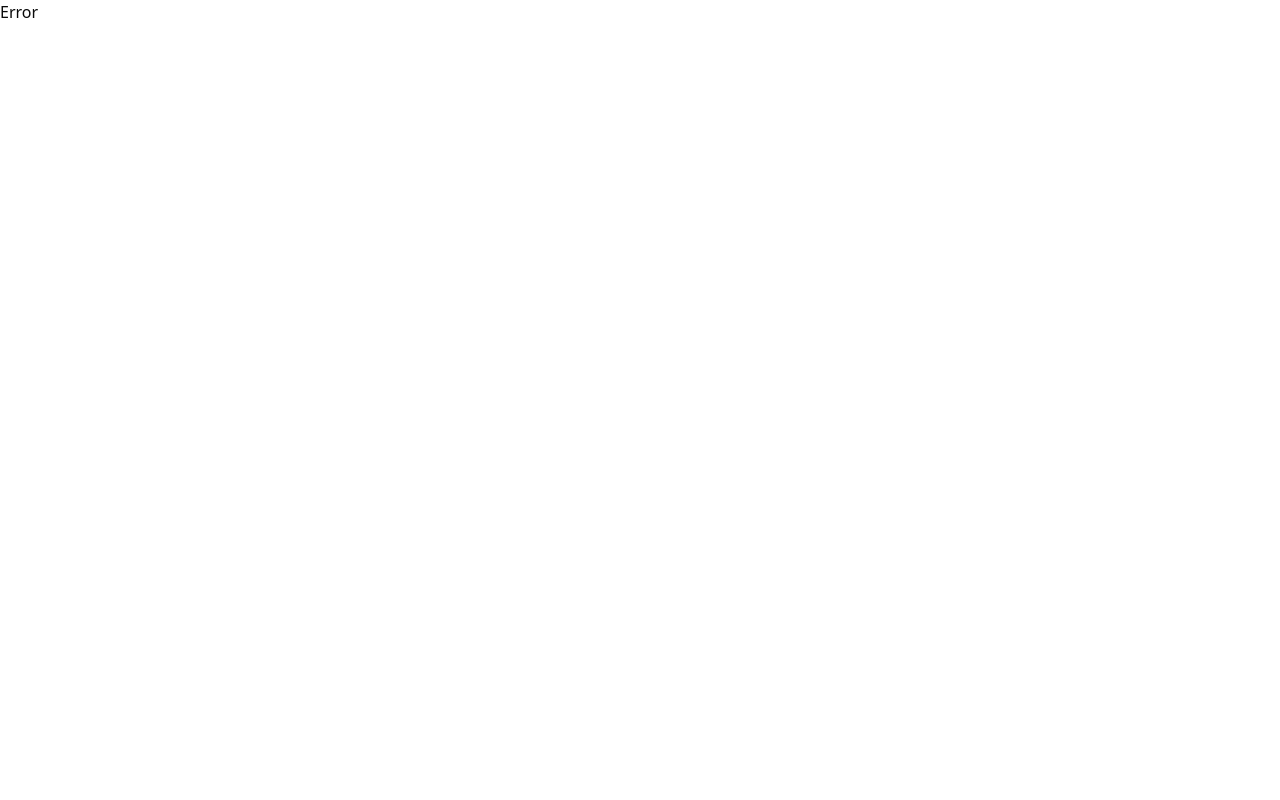
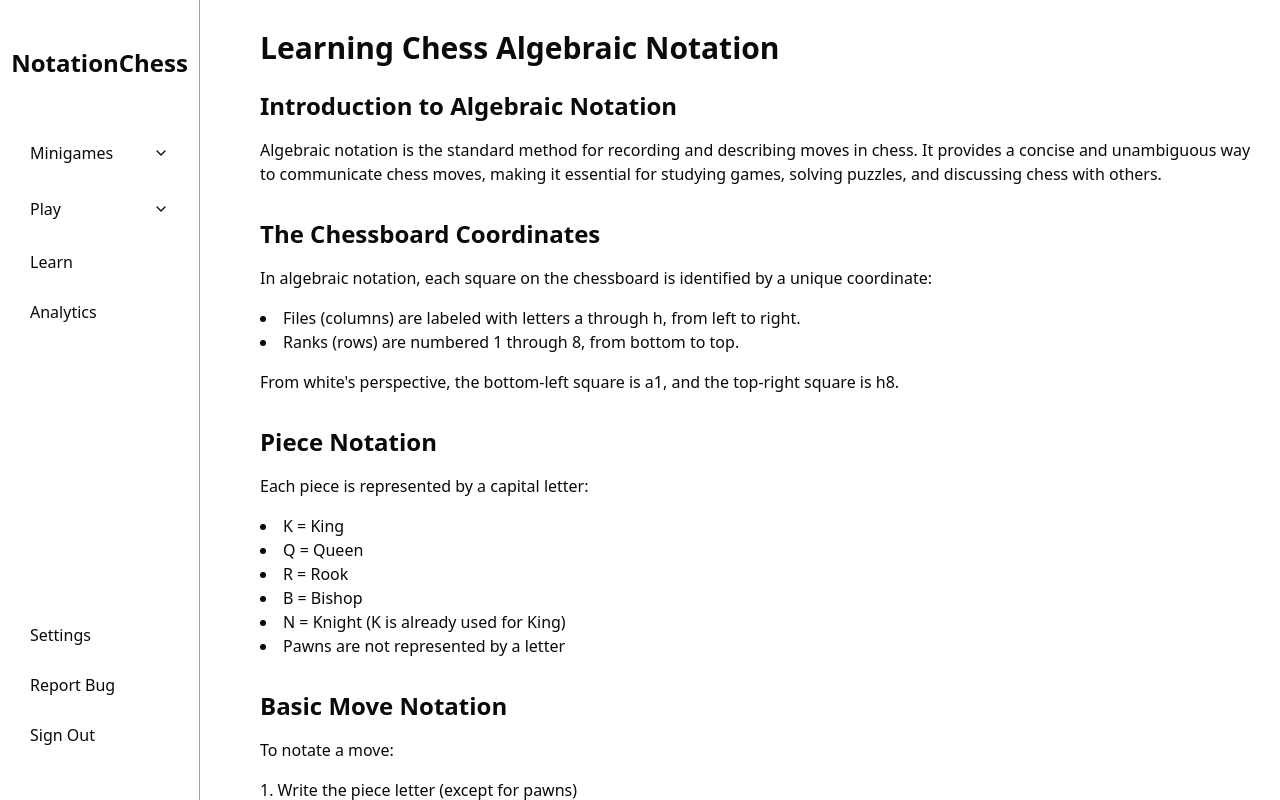
Before and after one commit to jsbyrd/chess-notation-trainer-frontend, a React (Vite) app: page /learn in a window 1280 px wide. Before the commit this address had no page. Built offline with nearby package versions, Linux system fonts and the light colour scheme.

Commit message:
Add Learn page

```diff
--- a/src/components/Navbar.tsx
+++ b/src/components/Navbar.tsx
@@ -5,6 +5,7 @@ import {
   AccordionItem,
   AccordionTrigger,
 } from "@/components/ui/accordion";
+import { Link } from "react-router-dom";
 
 const useStyles = createUseStyles({
   navContainer: {
@@ -13,7 +14,7 @@ const useStyles = createUseStyles({
     display: "flex",
     flexDirection: "column",
     justifyContent: "space-between",
-    borderRight: "1px solid black",
+    borderRight: "1px solid #a3a3a3",
   },
   navSectionContainer: {
     width: "100%",
@@ -29,6 +30,9 @@ const useStyles = createUseStyles({
     alignItems: "center",
     fontSize: "24px",
     fontWeight: "bold",
+    "&:hover": {
+      cursor: "pointer",
+    },
   },
   navElement: {
     width: "100%",
@@ -50,45 +54,57 @@ const Navbar = () => {
   const classes = useStyles();
 
   return (
-    <div className={`${classes.navContainer} font-medium`}>
+    <div className={`${classes.navContainer} font-medium flex-shrink-0`}>
       <div className={`${classes.navSectionContainer}`}>
-        <div className={`${classes.navTitle} text-2xl mt-[25px]`}>
-          NotationChess
+        <div className={`${classes.navTitle} text-2xl my-[25px]`}>
+          <Link to="/">NotationChess</Link>
         </div>
         <Accordion type="single" collapsible>
-          <AccordionItem value="practice">
-            <AccordionTrigger>Practice</AccordionTrigger>
+          <AccordionItem value="minigames">
+            <AccordionTrigger className="">Minigames</AccordionTrigger>
+            <Link to="/make-move">
               <div className={`${classes.clickableElement}`}>
                 <AccordionContent className={classes.navElement}>
-                Make that Move
+                  - Make that Move
                 </AccordionContent>
               </div>
+            </Link>
+            <Link to="/name-notation">
               <div className={`${classes.clickableElement}`}>
                 <AccordionContent className={classes.navElement}>
-                Name that Notation
+                  - Name that Notation
                 </AccordionContent>
               </div>
+            </Link>
           </AccordionItem>
           <AccordionItem value="play">
             <AccordionTrigger>Play</AccordionTrigger>
+            <Link to="/play-human">
               <div className={`${classes.clickableElement}`}>
                 <AccordionContent className={classes.navElement}>
-                vs Human
+                  - vs Human
                 </AccordionContent>
               </div>
+            </Link>
+            <Link to="/play-bot">
               <div className={`${classes.clickableElement}`}>
                 <AccordionContent className={classes.navElement}>
-                vs Bot
+                  - vs Bot
                 </AccordionContent>
               </div>
+            </Link>
           </AccordionItem>
         </Accordion>
+        <Link to="/learn">
           <div className={`${classes.navElement} ${classes.clickableElement}`}>
             Learn
           </div>
+        </Link>
+        <Link to="/analytics">
           <div className={`${classes.navElement} ${classes.clickableElement}`}>
             Analytics
           </div>
+        </Link>
       </div>
       <div className={`${classes.navSectionContainer}`}>
         <div className={`${classes.navElement} ${classes.clickableElement}`}>
--- a/src/components/ui/accordion.tsx
+++ b/src/components/ui/accordion.tsx
@@ -10,11 +10,7 @@ const AccordionItem = React.forwardRef<
   React.ElementRef<typeof AccordionPrimitive.Item>,
   React.ComponentPropsWithoutRef<typeof AccordionPrimitive.Item>
 >(({ className, ...props }, ref) => (
-  <AccordionPrimitive.Item
-    ref={ref}
-    className={cn("border-b", className)}
-    {...props}
-  />
+  <AccordionPrimitive.Item ref={ref} className={cn("", className)} {...props} />
 ));
 AccordionItem.displayName = "AccordionItem";
 
@@ -44,7 +40,7 @@ const AccordionContent = React.forwardRef<
 >(({ className, children, ...props }, ref) => (
   <AccordionPrimitive.Content
     ref={ref}
-    className="pl-[5px] pr-[5px] overflow-hidden text-base transition-all data-[state=closed]:animate-accordion-up data-[state=open]:animate-accordion-down"
+    className="pr-[5px] overflow-hidden text-base transition-all data-[state=closed]:animate-accordion-up data-[state=open]:animate-accordion-down"
     {...props}
   >
     <div className={cn("pt-0", className)}>{children}</div>
--- a/src/main.tsx
+++ b/src/main.tsx
@@ -7,6 +7,7 @@ import HomePage from "./pages/Home";
 import Login from "./pages/Login";
 import Register from "./pages/Register";
 import Error from "./pages/Error";
+import Learn from "./pages/Learn";
 
 const router = createBrowserRouter([
   {
@@ -22,6 +23,10 @@ const router = createBrowserRouter([
     path: "/register",
     element: <Register />,
   },
+  {
+    path: "/learn",
+    element: <Learn />,
+  },
 ]);
 
 createRoot(document.getElementById("root")!).render(
--- a/src/pages/Home.tsx
+++ b/src/pages/Home.tsx
@@ -2,7 +2,7 @@ import Navbar from "../components/Navbar";
 
 const Home = () => {
   return (
-    <div className={`bg-neutral-200`}>
+    <div className={`bg-neutral-100`}>
       <Navbar />
     </div>
   );
--- /dev/null
+++ b/src/pages/Learn.tsx
@@ -0,0 +1,122 @@
+import Navbar from "@/components/Navbar";
+
+const Learn = () => {
+  return (
+    <div className="flex h-screen ">
+      <Navbar />
+      <div className="flex-grow overflow-auto pl-[60px] pt-[30px] p-4">
+        <h1 className="text-3xl font-bold mb-6">
+          Learning Chess Algebraic Notation
+        </h1>
+
+        <section className="mb-8">
+          <h2 className="text-2xl font-semibold mb-4">
+            Introduction to Algebraic Notation
+          </h2>
+          <p className="mb-4">
+            Algebraic notation is the standard method for recording and
+            describing moves in chess. It provides a concise and unambiguous way
+            to communicate chess moves, making it essential for studying games,
+            solving puzzles, and discussing chess with others.
+          </p>
+        </section>
+
+        <section className="mb-8">
+          <h2 className="text-2xl font-semibold mb-4">
+            The Chessboard Coordinates
+          </h2>
+          <p className="mb-4">
+            In algebraic notation, each square on the chessboard is identified
+            by a unique coordinate:
+          </p>
+          <ul className="list-disc list-inside mb-4">
+            <li>
+              Files (columns) are labeled with letters a through h, from left to
+              right.
+            </li>
+            <li>Ranks (rows) are numbered 1 through 8, from bottom to top.</li>
+          </ul>
+          <p className="mb-4">
+            From white's perspective, the bottom-left square is a1, and the
+            top-right square is h8.
+          </p>
+        </section>
+
+        <section className="mb-8">
+          <h2 className="text-2xl font-semibold mb-4">Piece Notation</h2>
+          <p className="mb-4">Each piece is represented by a capital letter:</p>
+          <ul className="list-disc list-inside mb-4">
+            <li>K = King</li>
+            <li>Q = Queen</li>
+            <li>R = Rook</li>
+            <li>B = Bishop</li>
+            <li>N = Knight (K is already used for King)</li>
+            <li>Pawns are not represented by a letter</li>
+          </ul>
+        </section>
+
+        <section className="mb-8">
+          <h2 className="text-2xl font-semibold mb-4">Basic Move Notation</h2>
+          <p className="mb-4">To notate a move:</p>
+          <ol className="list-decimal list-inside mb-4">
+            <li>Write the piece letter (except for pawns)</li>
+            <li>Write the destination square</li>
+          </ol>
+          <p className="mb-4">Examples:</p>
+          <ul className="list-disc list-inside mb-4">
+            <li>Bc4 - Bishop moves to c4</li>
+            <li>Nf3 - Knight moves to f3</li>
+            <li>e4 - Pawn moves to e4 (no piece letter needed)</li>
+          </ul>
+        </section>
+
+        <section className="mb-8">
+          <h2 className="text-2xl font-semibold mb-4">Special Notations</h2>
+          <ul className="list-disc list-inside mb-4">
+            <li>Castling: O-O for kingside, O-O-O for queenside</li>
+            <li>Captures: Use 'x'. Example: Bxe5 (Bishop captures on e5)</li>
+            <li>
+              Check: Add '+'. Example: Qd8+ (Queen moves to d8, giving check)
+            </li>
+            <li>
+              Checkmate: Add '#'. Example: Qh7# (Queen moves to h7, checkmate)
+            </li>
+            <li>
+              Pawn promotion: Add '=' and the new piece. Example: e8=Q (Pawn
+              promotes to Queen on e8)
+            </li>
+          </ul>
+        </section>
+
+        <section className="mb-8">
+          <h2 className="text-2xl font-semibold mb-4">Disambiguation</h2>
+          <p className="mb-4">
+            When two identical pieces can move to the same square, add the file
+            (column) or rank (row) of the starting square to distinguish them:
+          </p>
+          <ul className="list-disc list-inside mb-4">
+            <li>Nbd7 - The Knight on the b-file moves to d7</li>
+            <li>R1e3 - The Rook on the first rank moves to e3</li>
+          </ul>
+        </section>
+
+        <section className="mb-8">
+          <h2 className="text-2xl font-semibold mb-4">Practice Exercise</h2>
+          <p className="mb-4">Try to notate the following moves:</p>
+          <ol className="list-decimal list-inside mb-4">
+            <li>Move the pawn in front of the king two squares forward</li>
+            <li>Move the knight to f3</li>
+            <li>Castle on the kingside</li>
+            <li>Capture a pawn on e5 with your bishop</li>
+            <li>Promote a pawn to a queen on d8, giving checkmate</li>
+          </ol>
+          <p className="mt-4">
+            Answers: 1. e4, 2. Nf3, 3. O-O, 4. Bxe5, 5. d8=Q#
+          </p>
+        </section>
+      </div>
+    </div>
+  );
+};
+
+export default Learn;
```
Lines whose indentation alone changed are shown as unchanged.
